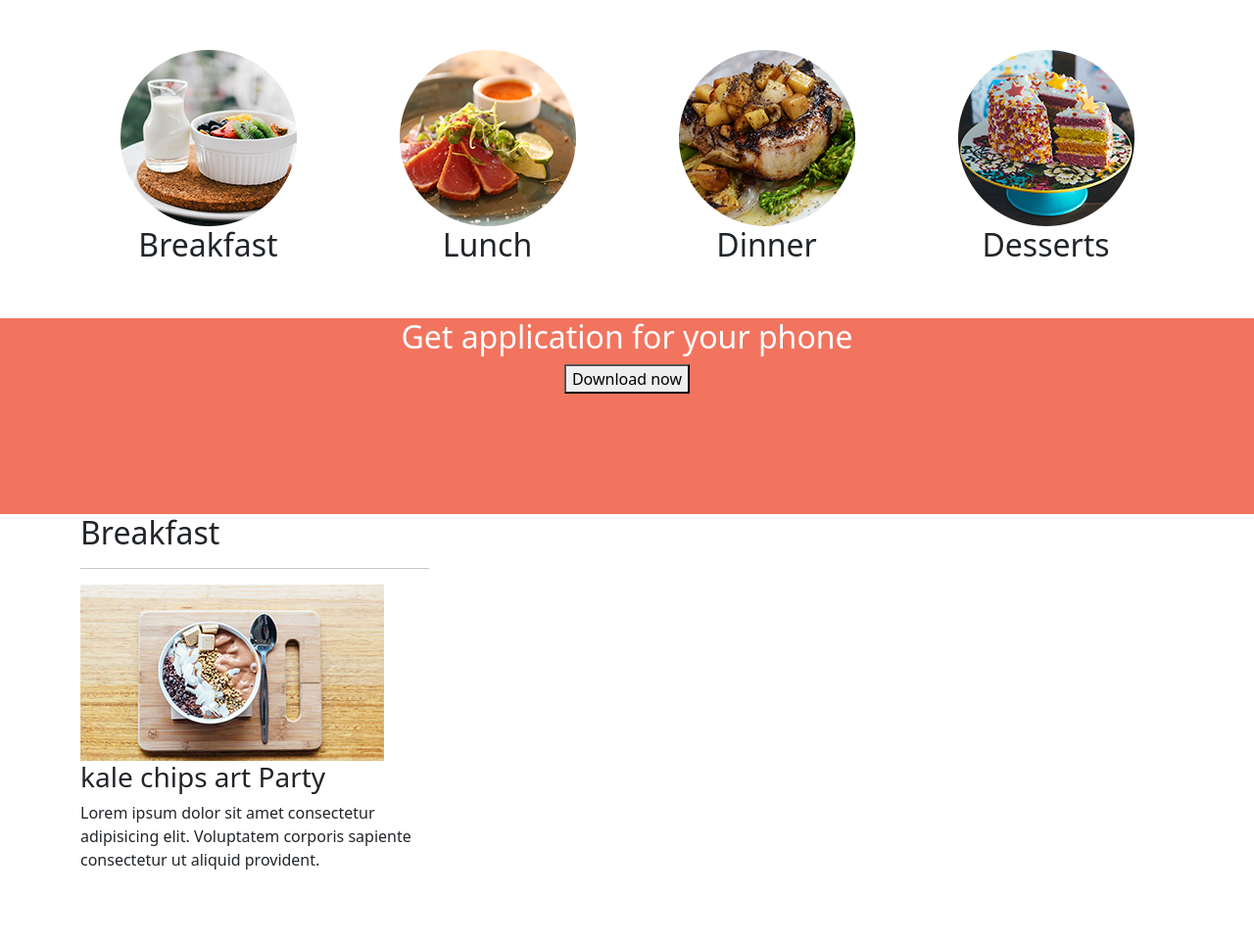
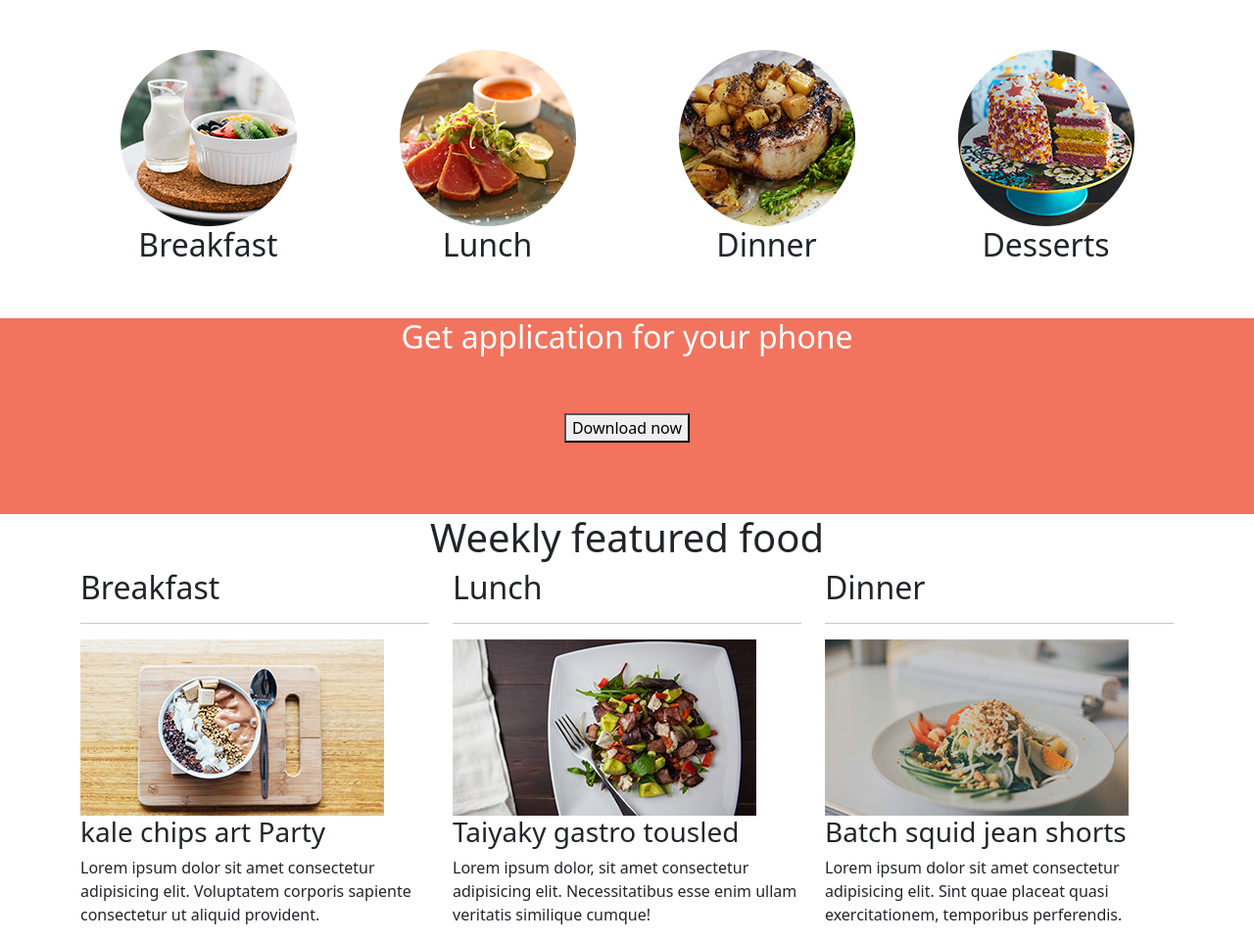
Before and after one commit to philippeK22/Victory-sass-bootstrap-git, a website: page index.html in a window 1280 px wide. Shown: the part 1712-2674 px from the top of the page at 98% size. Before the commit the page ends 2618 px from the top, so only its background shows below. Drawn offline with nearby package versions, Linux system fonts and the light colour scheme.

Commit message:
début section 3

```diff
--- a/index.html
+++ b/index.html
@@ -54,26 +54,26 @@
         </div>
         <div class="container">
             <div class="row">
-                <div class="col-3 text-center p-5">
+                <div class="col-sm text-center p-5">
                     <div>
                         <img src="./public/img/cook_breakfast.png" alt="cook_breakfast">
                         <h2>Breakfast</h2>
                     </div>
                 </div>
 
-                <div class="col-3 text-center p-5">
+                <div class="col-sm text-center p-5">
                     <div>
                         <img src="./public/img/cook_lunch.png" alt="lunch_menu">
                         <h2>Lunch</h2>
                     </div>
                 </div>
-                <div class="col-3 text-center p-5">
+                <div class="col-sm text-center p-5">
                     <div>
                         <img src="./public/img/cook_dinner.png" alt="dinner_menu">
                         <h2>Dinner</h2>
                     </div>
                 </div>
-                <div class="col-3 text-center p-5">
+                <div class="col-sm text-center p-5">
                     <div>
                         <img src="./public/img/cook_dessert.png" alt="cook_dessert">
                         <h2>Desserts</h2>
@@ -84,7 +84,7 @@
         </div>
         <!-- background rose download -->
         <div class="bg-download">
-            <div>
+            <div class="download">
                 <h2>Get application for your phone</h2>
                 <button>Download now</button>
             </div>
@@ -95,6 +95,9 @@
     </section>
     <!-- section 2 -->
     <section>
+        <div class="weekly">
+            <h1>Weekly featured food</h1>
+        </div>
         <div class="container">
             <div class="row">
                 <div class="col-4">
@@ -104,11 +107,24 @@
                     <h3>kale chips art Party</h3>
                     <p>Lorem ipsum dolor sit amet consectetur adipisicing elit. Voluptatem corporis sapiente consectetur ut aliquid provident.</p>
                 </div>
-                <div class="col-4"></div>
-                <div class="col-4"></div>
+                <div class="col-4">
+                    <h2>Lunch</h2>
+                    <hr>
+                    <img src="./public/img/lunch_item.jpg" alt="lunch_item">
+                    <h3>Taiyaky gastro tousled</h3>
+                    <p>Lorem ipsum dolor, sit amet consectetur adipisicing elit. Necessitatibus esse enim ullam veritatis similique cumque!</p>
+                </div>
+                <div class="col-4">
+                    <h2>Dinner</h2>
+                    <hr>
+                    <img src="./public/img/dinner_item.jpg" alt="dinner_item">
+                    <h3>Batch squid jean shorts</h3>
+                    <p>Lorem ipsum dolor sit amet consectetur adipisicing elit. Sint quae placeat quasi exercitationem, temporibus perferendis.</p>
+                </div>
             </div>
         </div>
     </section>
+    <!-- section3 -->
 
 
 
--- a/src/sass/modules/_section1.sass
+++ b/src/sass/modules/_section1.sass
@@ -37,3 +37,15 @@ section
             background-color: #F2745F
             color: white
             text-align: center
+            h2
+                margin-bottom: 50px
+
+
+
+@media screen and (max-width: 620px)
+    section
+        &:first-of-type
+
+            .cooking
+                display: inline-block
+                flex-direction: column
--- a/src/sass/modules/_section2.sass
+++ b/src/sass/modules/_section2.sass
@@ -0,0 +1,6 @@
+section
+    &:nth-of-type(2)
+
+            h1
+                text-align: center
+                padding: 50px 0
```
Also changed, not shown: public/css/app.css, 1 other file.
